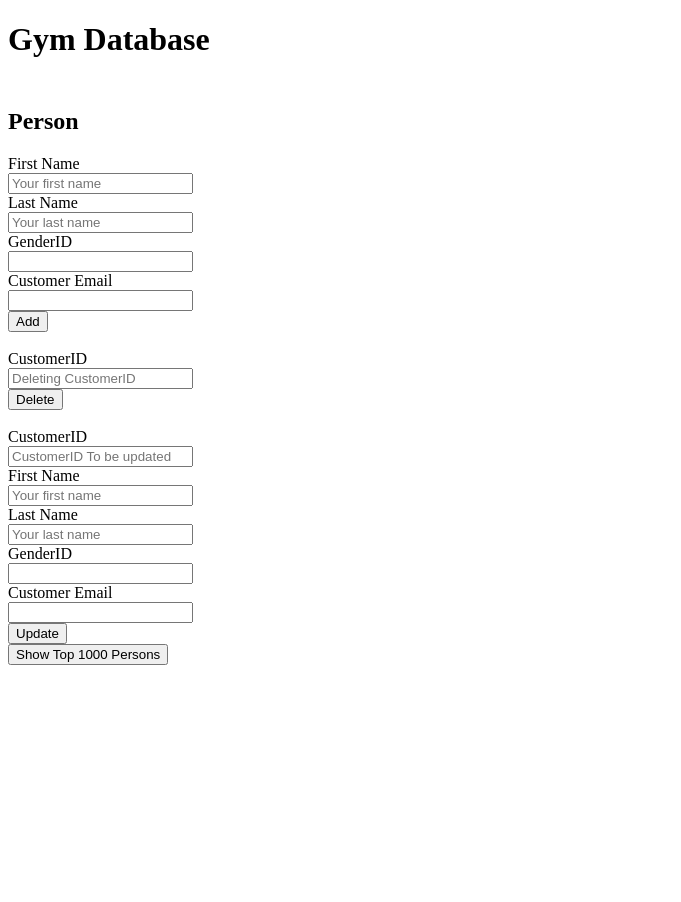
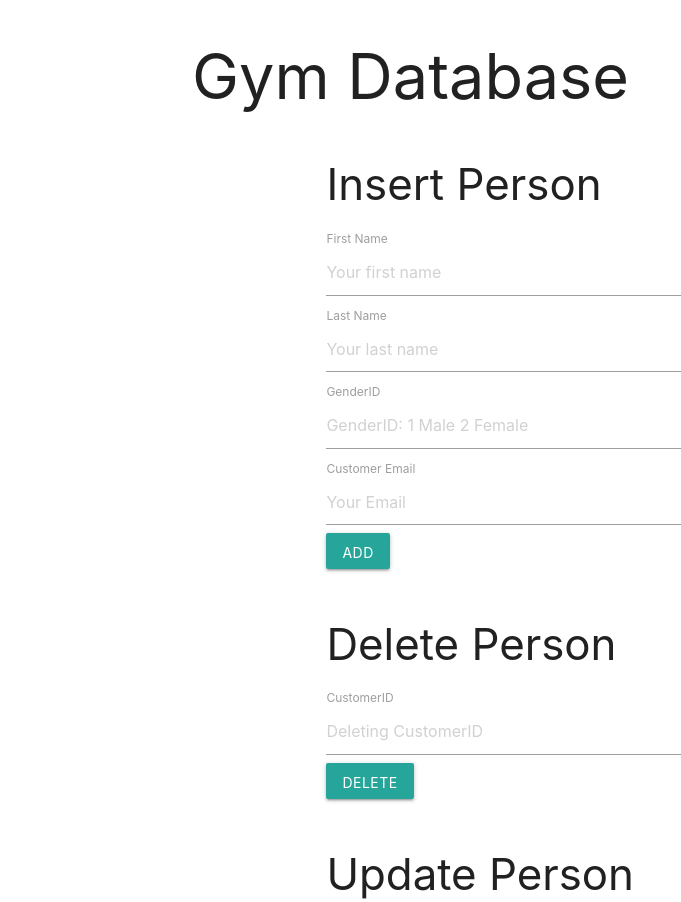
Before and after one commit to KandrewC/QuietGymDBFrontEnd, a plain HTML site: page FrontEndQuietGymDB/index.html in a window 1280 px wide. Shown: the top 902 px of the page, without its empty margins (0-681 px from the left). Before the commit the page ends 800 px from the top, so only its background shows below. Drawn offline with nearby package versions, Linux system fonts and the light colour scheme.

Commit message:
Style added

```diff
--- a/FrontEndQuietGymDB/index.html
+++ b/FrontEndQuietGymDB/index.html
@@ -4,11 +4,17 @@
 <head>
 	<meta charset="UTF-8">
 	<title>Gym Database</title>
+	  <!-- Compiled and minified CSS -->
+  <link rel="stylesheet" href="https://cdnjs.cloudflare.com/ajax/libs/materialize/0.98.2/css/materialize.min.css">
+
+  <!-- Compiled and minified JavaScript -->
+  <script src="https://cdnjs.cloudflare.com/ajax/libs/materialize/0.98.2/js/materialize.min.js"></script>
+
 </head>
 
 <body>
 <div class="container">
-	<h1>Gym Database</h1>
+	<h1 class ="mainbox col-md-4">Gym Database</h1>
 
 	<!-- forms -->
 	<div class="container">
@@ -16,7 +22,7 @@
 			<!-- person form -->
 			<div id="PersonForm" style="margin-top:50px"
 				 class="mainbox col-md-4">
-				 <h2>Person</h2>
+				 <h3>Insert Person</h3>
 				<div class="panel panel-info">
 					<div class="panel-body">
 						<form id="form" class="form-horizontal" role="form" action="/createCustomer" method="post">
@@ -38,14 +44,14 @@
 							<div class="form-group">
 								<label for="GenderID" class="col-md-3 control-label">GenderID</label>
 								<div class="col-md-9">
-									<input type="text" id="GenderID" class="form-control" name="GenderID">
+									<input type="text" id="GenderID" class="form-control" name="GenderID" placeholder="GenderID: 1 Male 2 Female">
 								</div>
 							</div>
 
 							<div class="form-group">
 								<label for="CustomerEmail" class="col-md-3 control-label">Customer Email</label>
 								<div class="col-md-9">
-									<input type="text" id="CustomerEmail" class="form-control" name="CustomerEmail">
+									<input type="text" id="CustomerEmail" class="form-control" name="CustomerEmail" placeholder="Your Email">
 								</div>
 							</div>
 
@@ -57,6 +63,7 @@
 							</div>
 						</form>
 				 		<br>
+						 <h3>Delete Person</h3>
 
 						<form id="form" class="form-horizontal" role="form" action="/deleteCustomer" method="post">
 							<div class="form-group">
@@ -74,6 +81,8 @@
 							</div>
 						</form>
 						<br>
+					 	<h3>Update Person</h3>
+
 						<form id="form" class="form-horizontal" role="form" action="/createCustomer" method="post">
 							<div class="form-group">
 								<label for="CustomerID" class="col-md-3 control-label">CustomerID</label>
@@ -100,14 +109,14 @@
 							<div class="form-group">
 								<label for="GenderID" class="col-md-3 control-label">GenderID</label>
 								<div class="col-md-9">
-									<input type="text" id="GenderID" class="form-control" name="GenderID">
+									<input type="text" id="GenderID" class="form-control" name="GenderID" placeholder="GenderID: 1 Male 2 Female">
 								</div>
 							</div>
 
 							<div class="form-group">
 								<label for="CustomerEmail" class="col-md-3 control-label">Customer Email</label>
 								<div class="col-md-9">
-									<input type="text" id="CustomerEmail" class="form-control" name="CustomerEmail">
+									<input type="text" id="CustomerEmail" class="form-control" name="CustomerEmail" placeholder="Your Email">
 								</div>
 							</div>
 
@@ -121,6 +130,7 @@
 
 					</div>
 				</div>
+				<br>
 				<a href="/Customers/all">
 					<button id="btn-showAllPersons" type="submit" class="btn btn-info"><i class="icon-hand-right">
 					</i>Show Top 1000 Persons</button>
```
